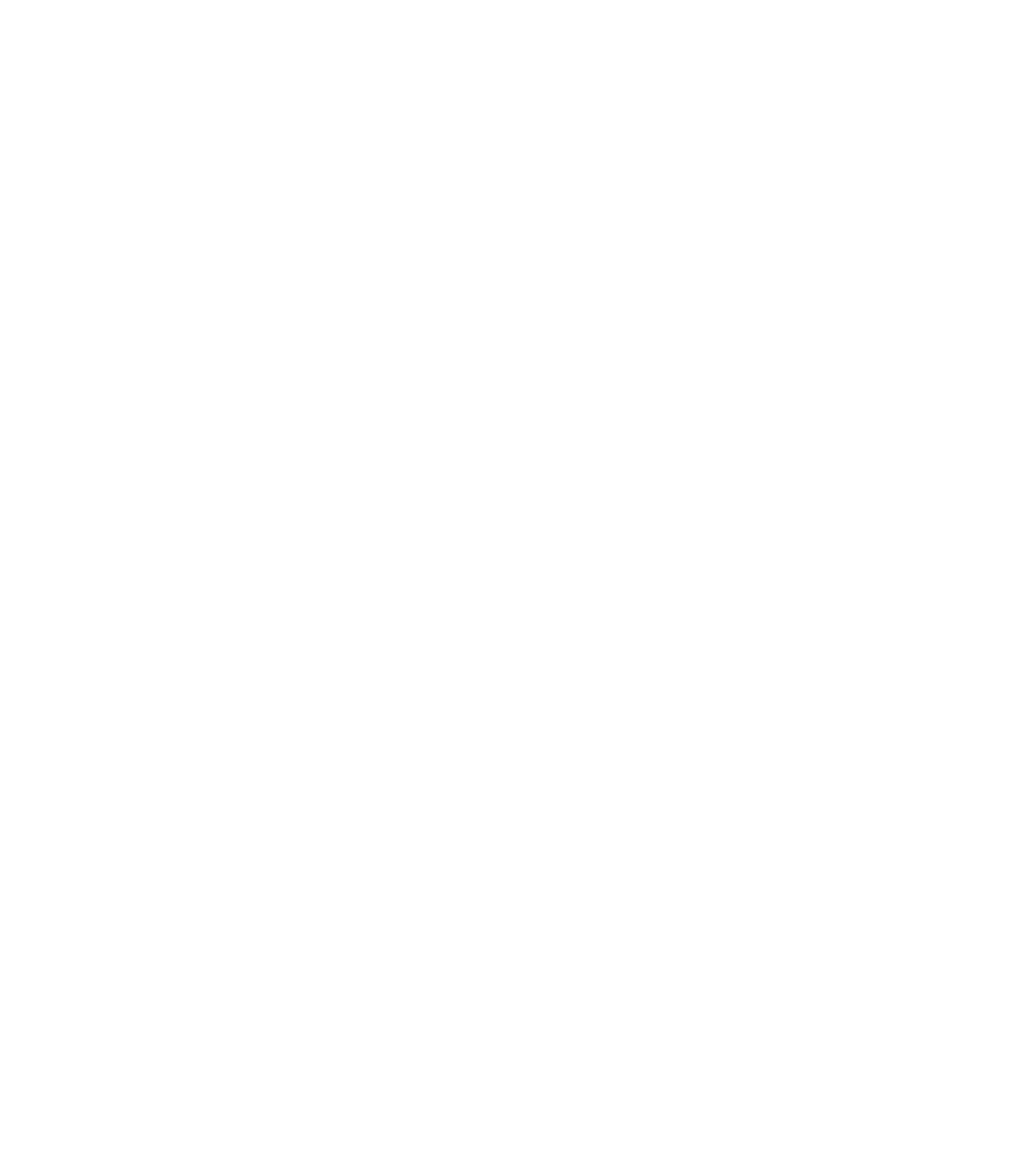
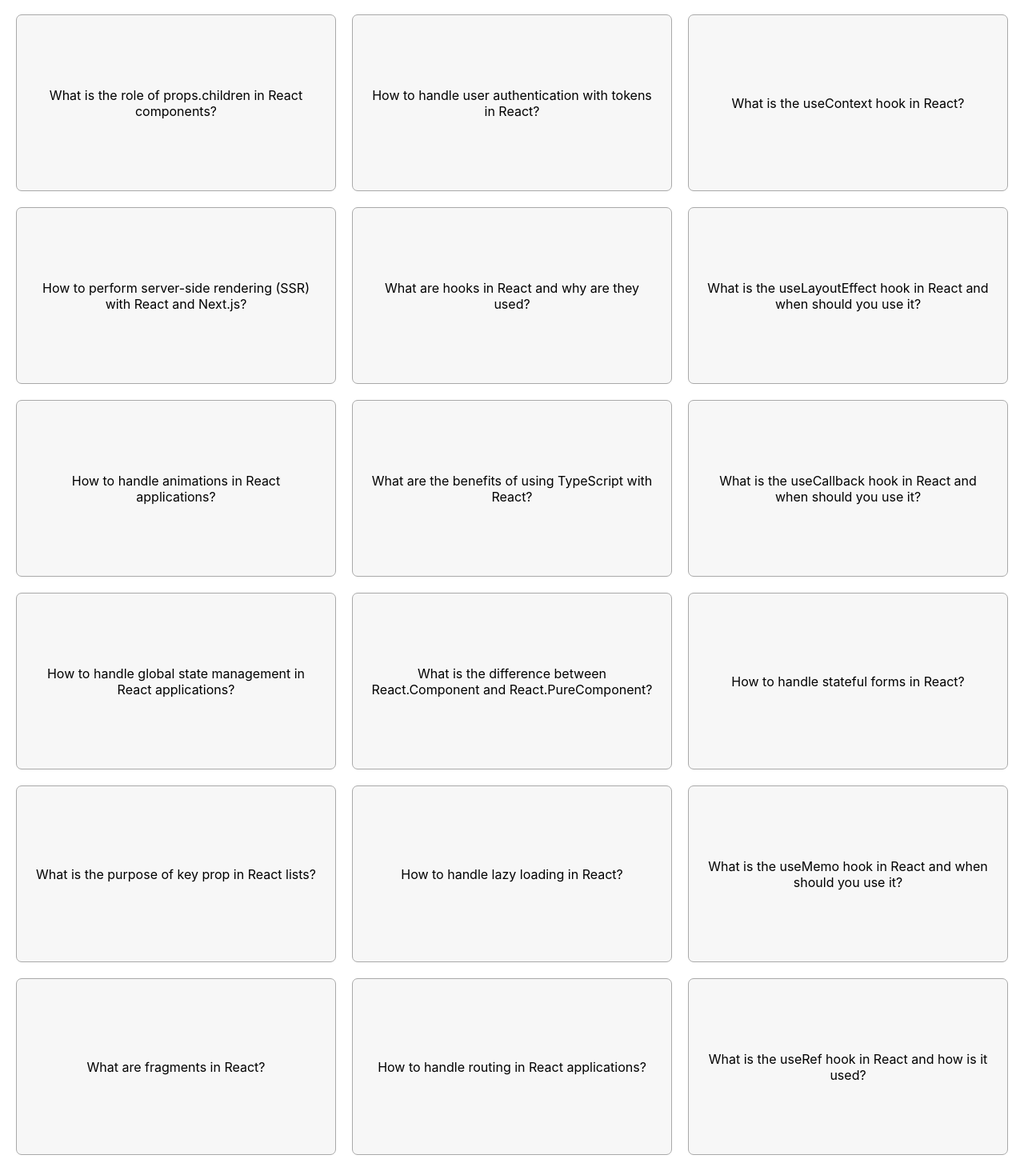
Before and after one commit to BoosterTech/FlashCards, a React (Create React App) app: page / in a window 1280 px wide. Shown: the part 484-1948 px from the top of the page at 80% size. Before the commit the page ends 800 px from the top, so only its background shows below. Built offline with nearby package versions, Linux system fonts and the light colour scheme.

Commit message:
questions.js expanded with 18 more elements (24 total)

```diff
--- a/src/questions.js
+++ b/src/questions.js
@@ -1,12 +1,12 @@
 const questions = [
   {
     id: 3457,
-    question: "what language i React based on?",
+    question: "What language is React based on?",
     answer: "JavaScript",
   },
   {
     id: 7336,
-    question: "What are the bilding blocks of react apps?",
+    question: "What are the building blocks of React apps?",
     answer: "Components",
   },
   {
@@ -16,19 +16,131 @@ const questions = [
   },
   {
     id: 1297,
-    question: "how to pass data from parent to child components in React?",
+    question: "How to pass data from parent to child components in React?",
     answer: "Props",
   },
   {
     id: 9103,
-    question: "How to give components memory in React?",
+    question: "How to manage component state in React?",
     answer: "useState hook",
   },
   {
     id: 2002,
     question:
-      "What do we call an input element that is completely synchronised with the React state?",
-    answer: "Controlled element",
+      "What do we call an input element that is completely synchronized with the React state?",
+    answer: "Controlled component",
+  },
+  {
+    id: 8324,
+    question: "What is the role of props.children in React components?",
+    answer:
+      "props.children in React components represents the content between the opening and closing tags when a component is used. It allows components to pass arbitrary children elements or content to other components for rendering.",
+  },
+  {
+    id: 9244,
+    question: "How to handle user authentication with tokens in React?",
+    answer:
+      "Handle user authentication with tokens in React by using libraries like JSON Web Tokens (JWT), storing tokens in localStorage or cookies, sending tokens with HTTP requests, and protecting routes with PrivateRoute components or middleware.",
+  },
+  {
+    id: 1240,
+    question: "What is the useContext hook in React?",
+    answer:
+      "The useContext hook in React allows functional components to consume context values without using a Consumer component. Use useContext to access and subscribe to context values within functional components.",
+  },
+  {
+    id: 7793,
+    question:
+      "How to perform server-side rendering (SSR) with React and Next.js?",
+    answer:
+      "Server-side rendering (SSR) with React and Next.js involves using Next.js framework features like getServerSideProps or getStaticProps to pre-render React components on the server. SSR improves performance, SEO, and initial load time by sending pre-rendered HTML to the browser.",
+  },
+  {
+    id: 6033,
+    question: "What are hooks in React and why are they used?",
+    answer:
+      "Hooks in React are functions that allow you to use state and other React features in functional components. They replace class lifecycle methods and provide a more flexible and concise way to manage component state and side effects.",
+  },
+  {
+    id: 4405,
+    question:
+      "What is the useLayoutEffect hook in React and when should you use it?",
+    answer:
+      "The useLayoutEffect hook in React is similar to useEffect, but it fires synchronously after all DOM mutations. Use useLayoutEffect when you need to read layout from the DOM and make changes synchronously before the browser paints.",
+  },
+  {
+    id: 9043,
+    question: "How to handle animations in React applications?",
+    answer:
+      "Handle animations in React applications using CSS transitions, CSS animations, or JavaScript libraries like React Spring or Framer Motion. Define animation styles, trigger animations based on state changes or user interactions, and optimize performance by minimizing layout thrashing.",
+  },
+  {
+    id: 6705,
+    question: "What are the benefits of using TypeScript with React?",
+    answer:
+      "TypeScript enhances React development by providing type safety, improved code navigation and refactoring, better tooling support, and enhanced developer experience. Use TypeScript in React projects to catch errors early, improve code quality, and scale development.",
+  },
+  {
+    id: 7706,
+    question:
+      "What is the useCallback hook in React and when should you use it?",
+    answer:
+      "The useCallback hook in React memoizes event handlers and callbacks so that they are only recreated when their dependencies change. Use useCallback to optimize performance by avoiding unnecessary re-renders of child components.",
+  },
+  {
+    id: 6748,
+    question: "How to handle global state management in React applications?",
+    answer:
+      "Global state management in React applications can be handled using libraries like Redux or the React Context API. Define a global state, dispatch actions to update the state, and connect components to the global state using Provider and connect (for Redux) or useContext (for Context API).",
+  },
+  {
+    id: 8705,
+    question:
+      "What is the difference between React.Component and React.PureComponent?",
+    answer:
+      "React.Component is the base class for class components in React. It implements shouldComponentUpdate to always return true, leading to potentially unnecessary re-renders. React.PureComponent, on the other hand, implements shouldComponentUpdate with a shallow prop and state comparison, optimizing performance by preventing re-renders when props and state haven't changed.",
+  },
+  {
+    id: 7715,
+    question: "How to handle stateful forms in React?",
+    answer:
+      "Handle stateful forms in React by managing form data with useState hook, controlling form inputs with value and onChange props, validating inputs, and handling form submission events. Use state to track form data changes and update the UI accordingly.",
+  },
+  {
+    id: 6524,
+    question: "What is the purpose of key prop in React lists?",
+    answer:
+      "The key prop in React lists is used to uniquely identify elements and optimize updates. Keys help React identify which items have changed, are added, or are removed. They are essential for efficient rendering of dynamic lists.",
+  },
+  {
+    id: 7384,
+    question: "How to handle lazy loading in React?",
+    answer:
+      "Handle lazy loading in React by using lazy and Suspense features introduced in React 16.6+. Lazy loading allows you to load components only when they are needed, improving performance by reducing initial bundle size and speeding up the application's load time.",
+  },
+  {
+    id: 9876,
+    question: "What is the useMemo hook in React and when should you use it?",
+    answer:
+      "The useMemo hook in React memoizes the result of a function, caching its return value until its dependencies change. Use useMemo to optimize performance by avoiding expensive calculations on every render.",
+  },
+  {
+    id: 5678,
+    question: "What are fragments in React?",
+    answer:
+      "Fragments in React allow you to group multiple children elements without adding extra nodes to the DOM. They improve component structure and performance by avoiding unnecessary wrapper elements.",
+  },
+  {
+    id: 3456,
+    question: "How to handle routing in React applications?",
+    answer:
+      "Handle routing in React applications using libraries like React Router. Define routes with <Route> components, navigate with <Link> components, and manage route parameters and nested routes for single-page applications.",
+  },
+  {
+    id: 8765,
+    question: "What is the useRef hook in React and how is it used?",
+    answer:
+      "The useRef hook in React creates a mutable reference that persists across renders. Use useRef for accessing DOM elements, storing previous values, or triggering imperative actions in functional components.",
   },
 ];
 
```
